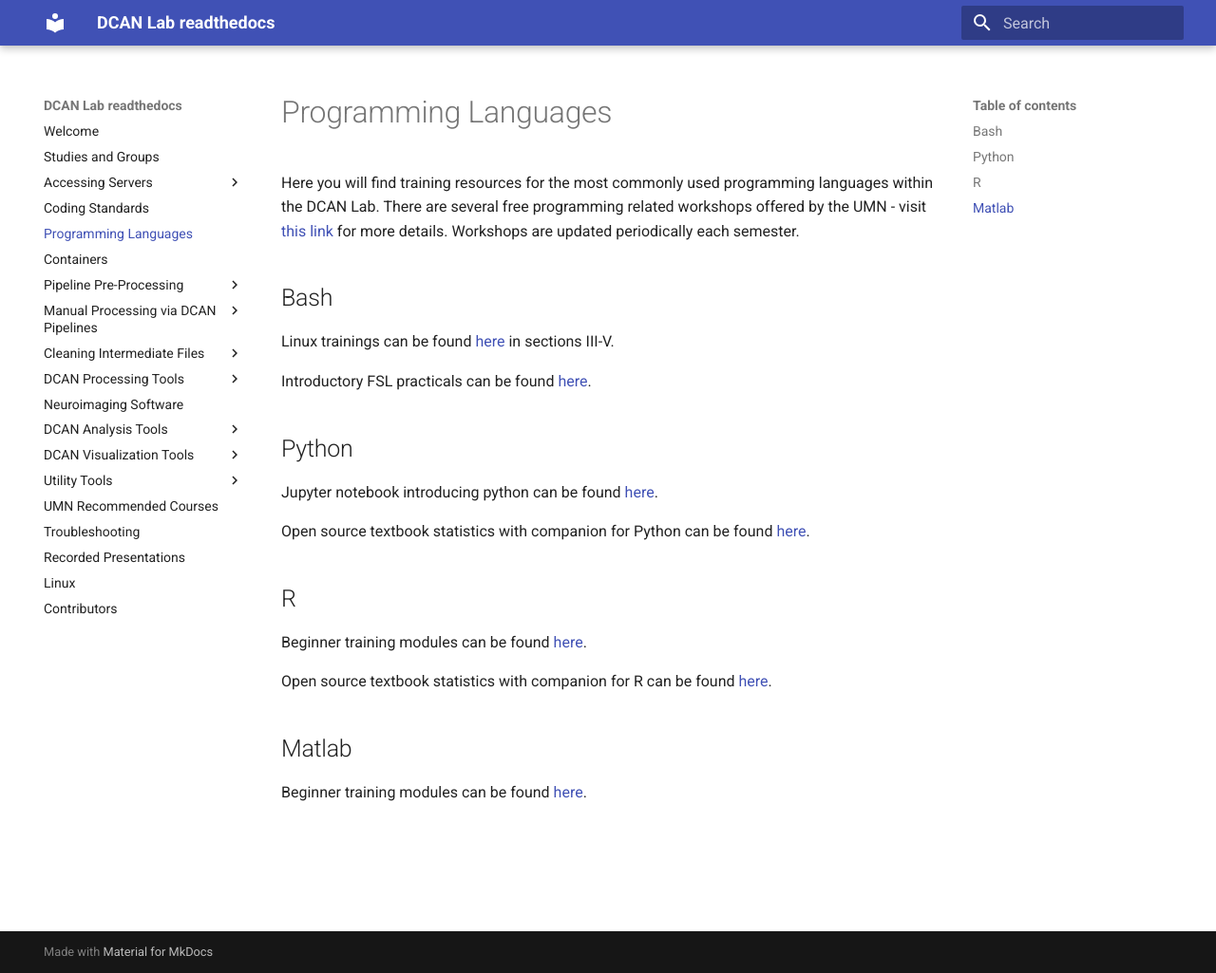
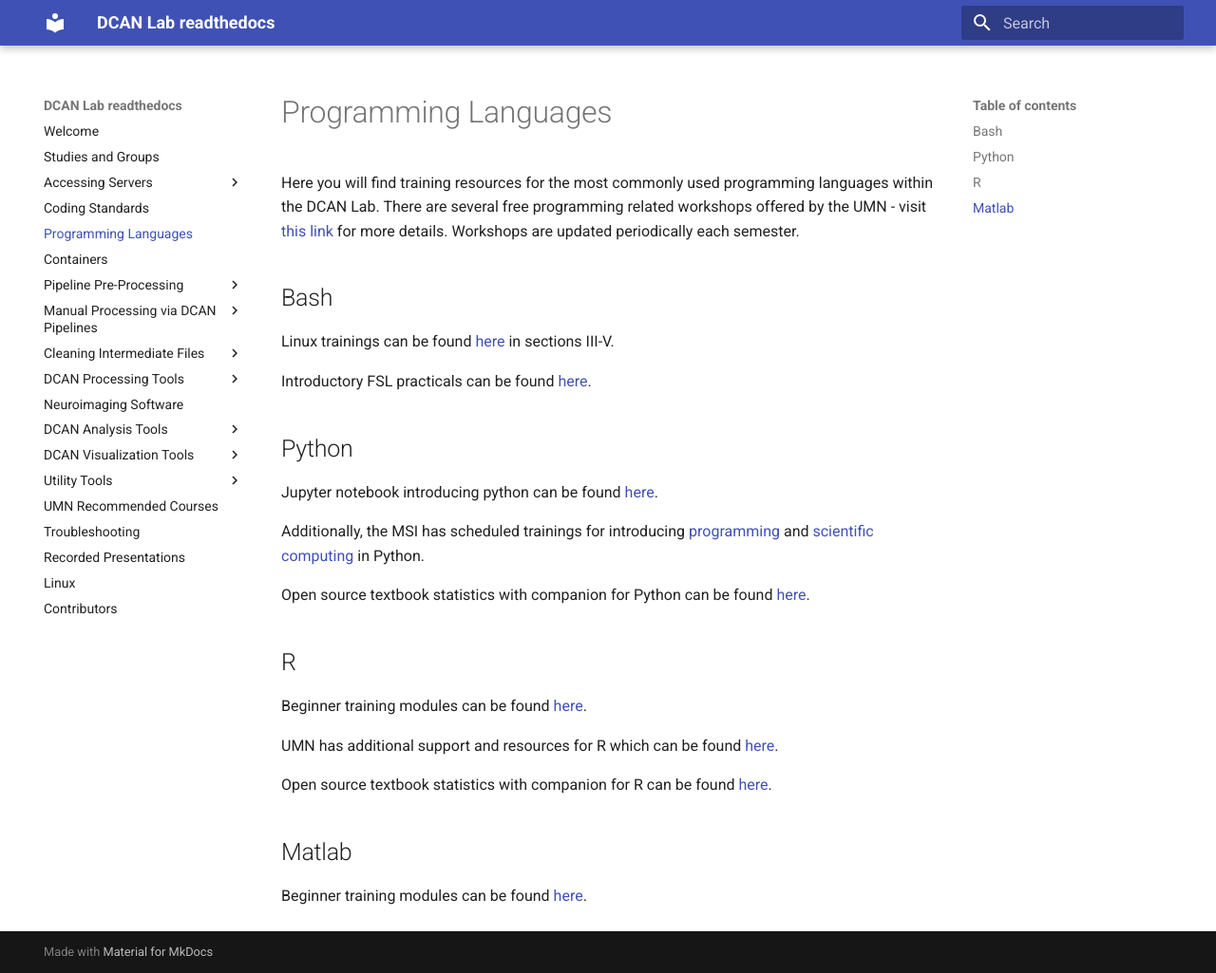
Before and after one commit to DCAN-Labs/dcan_rtd, an MkDocs documentation site: the page built from docs/lang.md, in a window 1280 px wide and 1025 px high. Shown: the whole window at 95% size. Built offline with MkDocs 1.6.1 and Material for MkDocs 9.7.7, drawn with Linux system fonts in a browser that asks for light colours.

Commit message:
Update lang.md
Added extra Python and R resources

```diff
--- a/docs/lang.md
+++ b/docs/lang.md
@@ -12,12 +12,16 @@ Introductory FSL practicals can be found [here](https://open.win.ox.ac.uk/pages/
 
 Jupyter notebook introducing python can be found [here](https://github.com/LuciMoore/EXITO_workshop).
 
+Additionally, the MSI has scheduled trainings for introducing [programming](https://www.msi.umn.edu/tutorials/programming-python) and [scientific computing](https://www.msi.umn.edu/tutorials/python-scientific-computing) in Python.
+
 Open source textbook statistics with companion for Python can be found [here](https://statsthinking21.org/).
 
 ## R
 
 Beginner training modules can be found [here](https://r-bootcamp.netlify.app/).
 
+UMN has additional support and resources for R which can be found [here](https://libguides.umn.edu/c.php?g=1013059).
+
 Open source textbook statistics with companion for R can be found [here](https://statsthinking21.org/).
 
 ## Matlab
```
